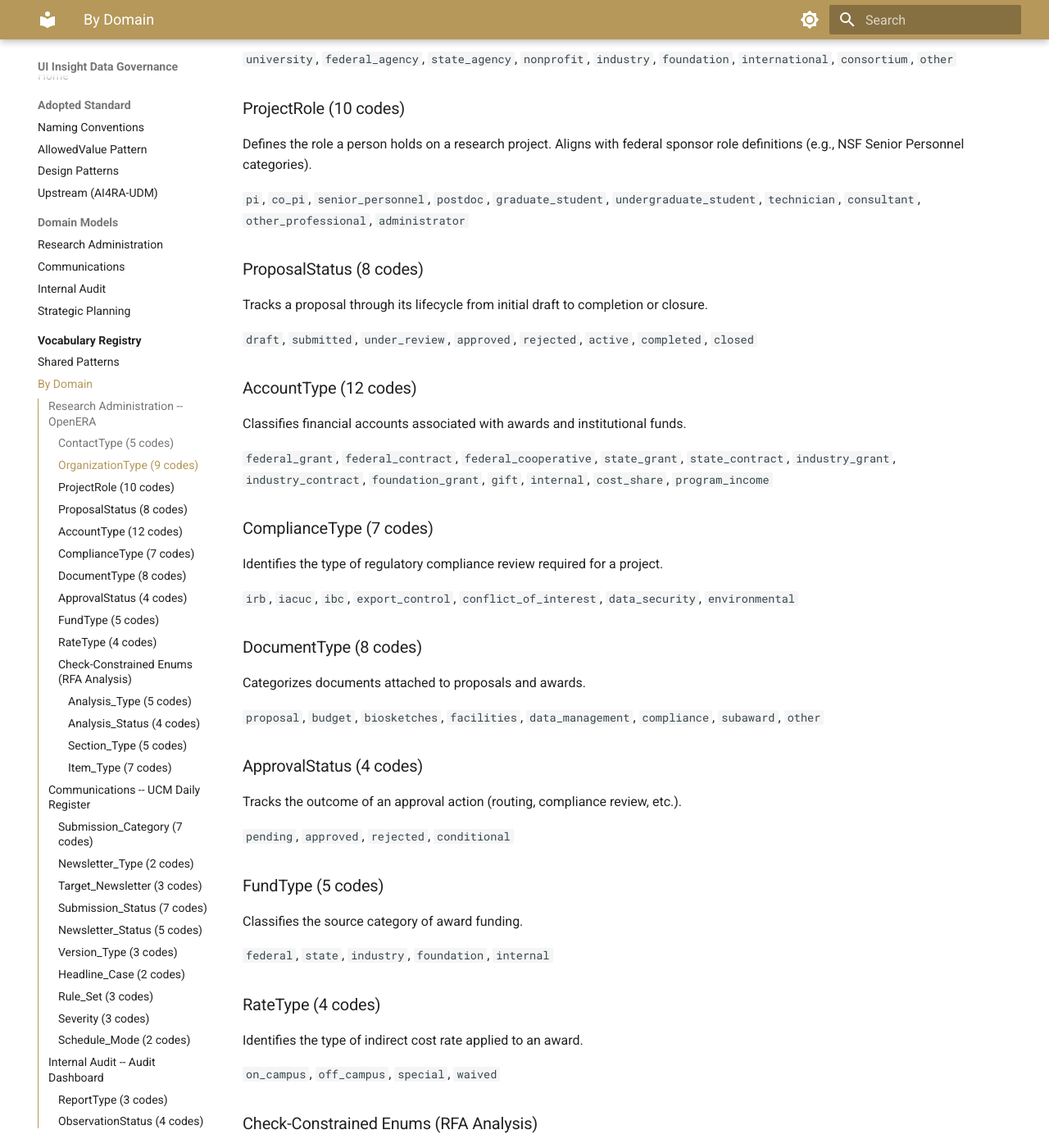
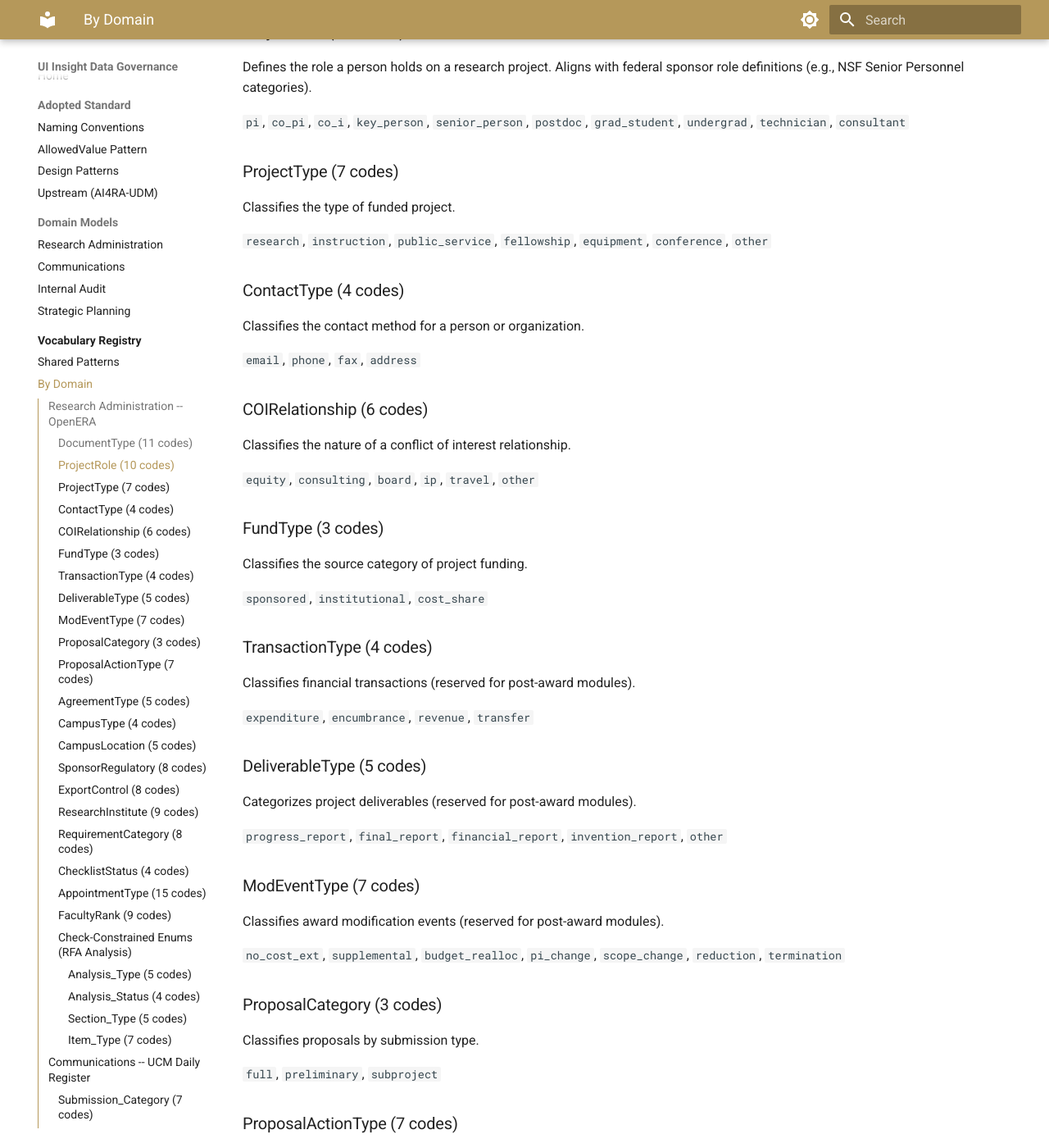
Before and after one commit to ui-insight/data-governance, an MkDocs documentation site: the page built from docs/vocabulary/by-domain.md, in a window 1280 px wide and 1400 px high, scrolled down 579 px. Shown: the whole window at 82% size. Built offline with MkDocs 1.6.1 and Material for MkDocs 9.7.7, drawn with Linux system fonts in a browser that asks for light colours; some of the changed text lies outside the part shown.

Commit message:
docs: align OpenERA vocabulary with snake_case convention
Updates all OpenERA AllowedValue documentation to reflect the snake_case
code convention, matching the actual implementation after the codebase
migration. Also:

- Rewrites vocabulary JSON from 10 stale UDM-spec groups to actual 21
  groups with 156 values
- Corrects RBAC roles (system_admin, osp_admin, college_admin, dept_admin, pi)
- Updates AllowedValue counts across all summary pages (21 groups, 156 values)
- Fixes casing convention table: OpenERA now uses snake_case (not UPPER_CASE)
- Updates shared patterns with accurate document type, role, and lifecycle codes
- Total portfolio vocabulary: 38 groups, 223 values

Co-Authored-By: Claude Opus 4.6 <noreply@anthropic.com>

```diff
--- a/docs/domains/research-admin.md
+++ b/docs/domains/research-admin.md
@@ -112,20 +112,31 @@ erDiagram
 
 ## AllowedValue Groups
 
-The `AllowedValue` table stores all controlled vocabularies for the application. Values are grouped by `Value_Group` and referenced by foreign key throughout the data model.
+The `AllowedValue` table stores all controlled vocabularies for the application. Values are grouped by `Allowed_Value_Group` and referenced by foreign key throughout the data model. All codes use `snake_case` naming.
 
-| Value Group | Example Values | Used By |
-|---|---|---|
-| `Proposal_Status` | Draft, Routing, Under_Review, Submitted, Awarded, Declined | Proposal |
-| `Budget_Category` | Personnel, Equipment, Travel, Participant_Support, Other_Direct | BudgetCategory |
-| `Compliance_Type` | IRB, IACUC, IBC, Export_Control, RCR | ComplianceRequirement |
-| `COI_Status` | No_Conflict, Disclosed, Under_Review, Managed | ConflictOfInterest |
-| `Approval_Status` | Pending, Approved, Returned, Withdrawn | ApprovalStep |
-| `Document_Type` | Narrative, Budget_Justification, Biosketch, Support_Letter | Document |
-| `Finding_Severity` | Info, Warning, Error | DocumentReviewFinding |
-| `Project_Role` | PI, Co_PI, Senior_Personnel, Postdoc, Student | ProjectRole |
-| `Organization_Type` | Federal, State, Foundation, Industry, Academic | Organization |
-| `Eligibility_Status` | Eligible, Ineligible, Override_Granted | SponsorEligibilityRule |
+| Value Group | Codes | Count | Used By |
+|---|---|---|---|
+| `DocumentType` | `proposal_narrative`, `budget_justification`, `biosketch`, `current_pending`, `facilities`, `data_mgmt`, `letter_support`, `rfa_document`, `subaward_docs`, `coi_disclosure`, `other` | 11 | Document |
+| `ProjectRole` | `pi`, `co_pi`, `co_i`, `key_person`, `senior_person`, `postdoc`, `grad_student`, `undergrad`, `technician`, `consultant` | 10 | ProjectRole |
+| `ProjectType` | `research`, `instruction`, `public_service`, `fellowship`, `equipment`, `conference`, `other` | 7 | Project |
+| `ContactType` | `email`, `phone`, `fax`, `address` | 4 | ContactDetails |
+| `COIRelationship` | `equity`, `consulting`, `board`, `ip`, `travel`, `other` | 6 | ConflictOfInterest |
+| `FundType` | `sponsored`, `institutional`, `cost_share` | 3 | ProposalBudget |
+| `TransactionType` | `expenditure`, `encumbrance`, `revenue`, `transfer` | 4 | (post-award, reserved) |
+| `DeliverableType` | `progress_report`, `final_report`, `financial_report`, `invention_report`, `other` | 5 | (post-award, reserved) |
+| `ModEventType` | `no_cost_ext`, `supplemental`, `budget_realloc`, `pi_change`, `scope_change`, `reduction`, `termination` | 7 | (post-award, reserved) |
+| `ProposalCategory` | `full`, `preliminary`, `subproject` | 3 | Proposal |
+| `ProposalActionType` | `new`, `renewal`, `continuation`, `supplement`, `revision`, `resubmission`, `transfer_in` | 7 | Proposal |
+| `AgreementType` | `grant`, `cooperative`, `contract`, `subaward`, `other` | 5 | Proposal |
+| `CampusType` | `on_campus`, `off_campus`, `ag_research`, `ag_non_research` | 4 | Proposal |
+| `CampusLocation` | `moscow`, `boise`, `cda`, `if`, `tf` | 5 | Proposal |
+| `SponsorRegulatory` | `dod`, `nist_sp800`, `cmmc`, `cui`, `doe`, `nasa`, `nih`, `nsf` | 8 | Proposal |
+| `ExportControl` | `foreign_involvement`, `military_defense`, `pub_restrictions`, `foreign_national_id`, `work_outside_us`, `intl_travel`, `controlled_tech`, `uas_drone` | 8 | Proposal |
+| `ResearchInstitute` | `iids`, `imci`, `ari`, `iwrri`, `igs`, `caes`, `ihhe`, `ics`, `na` | 9 | Proposal |
+| `RequirementCategory` | `document`, `formatting`, `eligibility`, `review_criterion`, `budget_constraint`, `submission`, `deadline`, `compliance` | 8 | RFARequirement |
+| `ChecklistStatus` | `not_started`, `in_progress`, `complete`, `not_applicable` | 4 | ProposalChecklistItem |
+| `AppointmentType` | `tenured`, `tenure_track`, `non_tenure_track`, `research_faculty`, `extension_faculty`, `librarian_faculty`, `clinical_faculty`, `visiting_faculty`, `emeritus`, `postdoctoral_fellow`, `research_scientist`, `staff`, `graduate_student`, `undergraduate_student`, `external_collaborator` | 15 | Personnel |
+| `FacultyRank` | `professor`, `assoc_professor`, `asst_professor`, `lecturer`, `senior_lecturer`, `clinical_professor`, `research_sci_i`, `research_sci_ii`, `research_sci_iii` | 9 | Personnel |
 
 ## Check-Constrained Enums (RFA Analysis)
 
@@ -157,11 +168,11 @@ Key AI capabilities:
 
 | Role | Permissions |
 |---|---|
-| `admin` | Full system access, user management, LLM endpoint configuration |
-| `osp_reviewer` | Review and approve proposals, manage compliance, view all submissions |
-| `department_admin` | Route proposals within department, manage department personnel |
+| `system_admin` | Full system access, user management, LLM endpoint configuration |
+| `osp_admin` | Review and approve proposals at OSP level, manage compliance, view all submissions |
+| `college_admin` | Review and approve proposals at college level |
+| `dept_admin` | Route proposals within department, manage department personnel |
 | `pi` | Create and edit own proposals, view project team, submit for routing |
-| `viewer` | Read-only access to assigned proposals and projects |
 
 ## Deployment
 
--- a/docs/vocabulary/by-domain.md
+++ b/docs/vocabulary/by-domain.md
@@ -6,67 +6,133 @@ Complete listing of all controlled vocabulary groups across every application in
 
 ## Research Administration -- OpenERA
 
-OpenERA has the largest vocabulary footprint, reflecting the complexity of sponsored-program administration.
+OpenERA has the largest vocabulary footprint, reflecting the complexity of sponsored-program administration. All AllowedValue codes use `snake_case` naming.
 
-### ContactType (5 codes)
+### DocumentType (11 codes)
 
-Classifies the nature of a contact record associated with an organization or proposal.
+Categorizes documents attached to proposals and RFAs.
 
-`primary`, `administrative`, `financial`, `technical`, `authorized_representative`
-
-### OrganizationType (9 codes)
-
-Categorizes organizations involved in sponsored research.
-
-`university`, `federal_agency`, `state_agency`, `nonprofit`, `industry`, `foundation`, `international`, `consortium`, `other`
+`proposal_narrative`, `budget_justification`, `biosketch`, `current_pending`, `facilities`, `data_mgmt`, `letter_support`, `rfa_document`, `subaward_docs`, `coi_disclosure`, `other`
 
 ### ProjectRole (10 codes)
 
 Defines the role a person holds on a research project. Aligns with federal sponsor role definitions (e.g., NSF Senior Personnel categories).
 
-`pi`, `co_pi`, `senior_personnel`, `postdoc`, `graduate_student`, `undergraduate_student`, `technician`, `consultant`, `other_professional`, `administrator`
+`pi`, `co_pi`, `co_i`, `key_person`, `senior_person`, `postdoc`, `grad_student`, `undergrad`, `technician`, `consultant`
 
-### ProposalStatus (8 codes)
+### ProjectType (7 codes)
 
-Tracks a proposal through its lifecycle from initial draft to completion or closure.
+Classifies the type of funded project.
 
-`draft`, `submitted`, `under_review`, `approved`, `rejected`, `active`, `completed`, `closed`
+`research`, `instruction`, `public_service`, `fellowship`, `equipment`, `conference`, `other`
 
-### AccountType (12 codes)
+### ContactType (4 codes)
 
-Classifies financial accounts associated with awards and institutional funds.
+Classifies the contact method for a person or organization.
 
-`federal_grant`, `federal_contract`, `federal_cooperative`, `state_grant`, `state_contract`, `industry_grant`, `industry_contract`, `foundation_grant`, `gift`, `internal`, `cost_share`, `program_income`
+`email`, `phone`, `fax`, `address`
 
-### ComplianceType (7 codes)
+### COIRelationship (6 codes)
 
-Identifies the type of regulatory compliance review required for a project.
+Classifies the nature of a conflict of interest relationship.
 
-`irb`, `iacuc`, `ibc`, `export_control`, `conflict_of_interest`, `data_security`, `environmental`
+`equity`, `consulting`, `board`, `ip`, `travel`, `other`
 
-### DocumentType (8 codes)
+### FundType (3 codes)
 
-Categorizes documents attached to proposals and awards.
+Classifies the source category of project funding.
 
-`proposal`, `budget`, `biosketches`, `facilities`, `data_management`, `compliance`, `subaward`, `other`
+`sponsored`, `institutional`, `cost_share`
 
-### ApprovalStatus (4 codes)
+### TransactionType (4 codes)
 
-Tracks the outcome of an approval action (routing, compliance review, etc.).
+Classifies financial transactions (reserved for post-award modules).
 
-`pending`, `approved`, `rejected`, `conditional`
+`expenditure`, `encumbrance`, `revenue`, `transfer`
 
-### FundType (5 codes)
+### DeliverableType (5 codes)
 
-Classifies the source category of award funding.
+Categorizes project deliverables (reserved for post-award modules).
 
-`federal`, `state`, `industry`, `foundation`, `internal`
+`progress_report`, `final_report`, `financial_report`, `invention_report`, `other`
 
-### RateType (4 codes)
+### ModEventType (7 codes)
 
-Identifies the type of indirect cost rate applied to an award.
+Classifies award modification events (reserved for post-award modules).
 
-`on_campus`, `off_campus`, `special`, `waived`
+`no_cost_ext`, `supplemental`, `budget_realloc`, `pi_change`, `scope_change`, `reduction`, `termination`
+
+### ProposalCategory (3 codes)
+
+Classifies proposals by submission type.
+
+`full`, `preliminary`, `subproject`
+
+### ProposalActionType (7 codes)
+
+Classifies the action type of a proposal submission.
+
+`new`, `renewal`, `continuation`, `supplement`, `revision`, `resubmission`, `transfer_in`
+
+### AgreementType (5 codes)
+
+Classifies the type of funding agreement.
+
+`grant`, `cooperative`, `contract`, `subaward`, `other`
+
+### CampusType (4 codes)
+
+Classifies the campus or facility type for F&A rate determination.
+
+`on_campus`, `off_campus`, `ag_research`, `ag_non_research`
+
+### CampusLocation (5 codes)
+
+Identifies the University of Idaho campus location.
+
+`moscow`, `boise`, `cda`, `if`, `tf`
+
+### SponsorRegulatory (8 codes)
+
+Identifies federal regulatory frameworks applicable to a sponsor.
+
+`dod`, `nist_sp800`, `cmmc`, `cui`, `doe`, `nasa`, `nih`, `nsf`
+
+### ExportControl (8 codes)
+
+Classifies export control risk factors.
+
+`foreign_involvement`, `military_defense`, `pub_restrictions`, `foreign_national_id`, `work_outside_us`, `intl_travel`, `controlled_tech`, `uas_drone`
+
+### ResearchInstitute (9 codes)
+
+Identifies University of Idaho research institute affiliations.
+
+`iids`, `imci`, `ari`, `iwrri`, `igs`, `caes`, `ihhe`, `ics`, `na`
+
+### RequirementCategory (8 codes)
+
+Categorizes requirements extracted from RFAs.
+
+`document`, `formatting`, `eligibility`, `review_criterion`, `budget_constraint`, `submission`, `deadline`, `compliance`
+
+### ChecklistStatus (4 codes)
+
+Tracks the completion status of proposal checklist items.
+
+`not_started`, `in_progress`, `complete`, `not_applicable`
+
+### AppointmentType (15 codes)
+
+Classifies personnel appointment types, used for APM 45.22 PI/Co-PI eligibility evaluation.
+
+`tenured`, `tenure_track`, `non_tenure_track`, `research_faculty`, `extension_faculty`, `librarian_faculty`, `clinical_faculty`, `visiting_faculty`, `emeritus`, `postdoctoral_fellow`, `research_scientist`, `staff`, `graduate_student`, `undergraduate_student`, `external_collaborator`
+
+### FacultyRank (9 codes)
+
+Classifies faculty rank levels.
+
+`professor`, `assoc_professor`, `asst_professor`, `lecturer`, `senior_lecturer`, `clinical_professor`, `research_sci_i`, `research_sci_ii`, `research_sci_iii`
 
 ### Check-Constrained Enums (RFA Analysis)
 
```
Also changed, not shown: other parts of docs/domains/research-admin.md (+1 -1 lines), docs/index.md (+1 -1 lines), docs/vocabulary/index.md (+2 -2 lines), docs/vocabulary/shared-patterns.md (+12 -8 lines), 1 other file.
